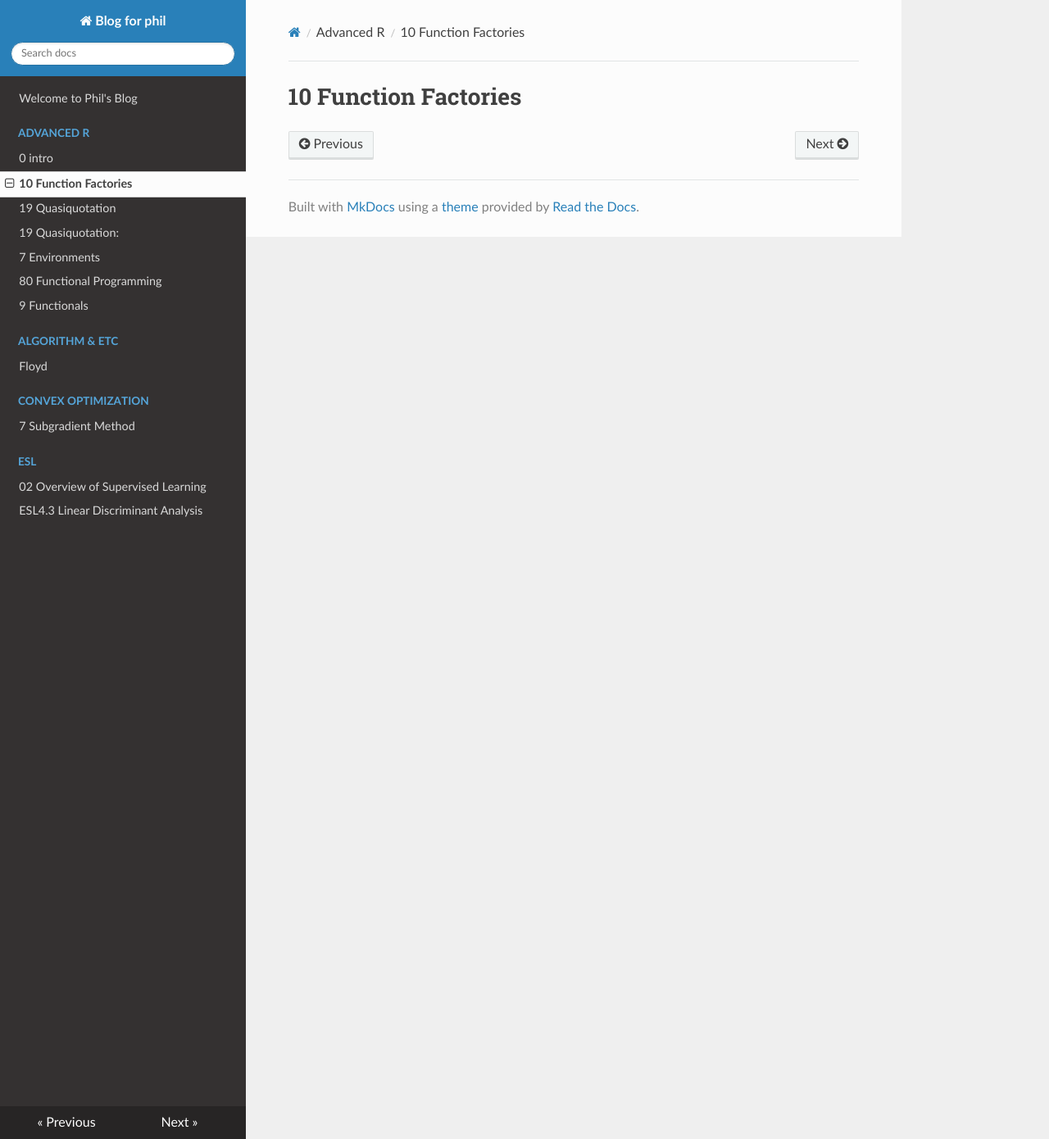
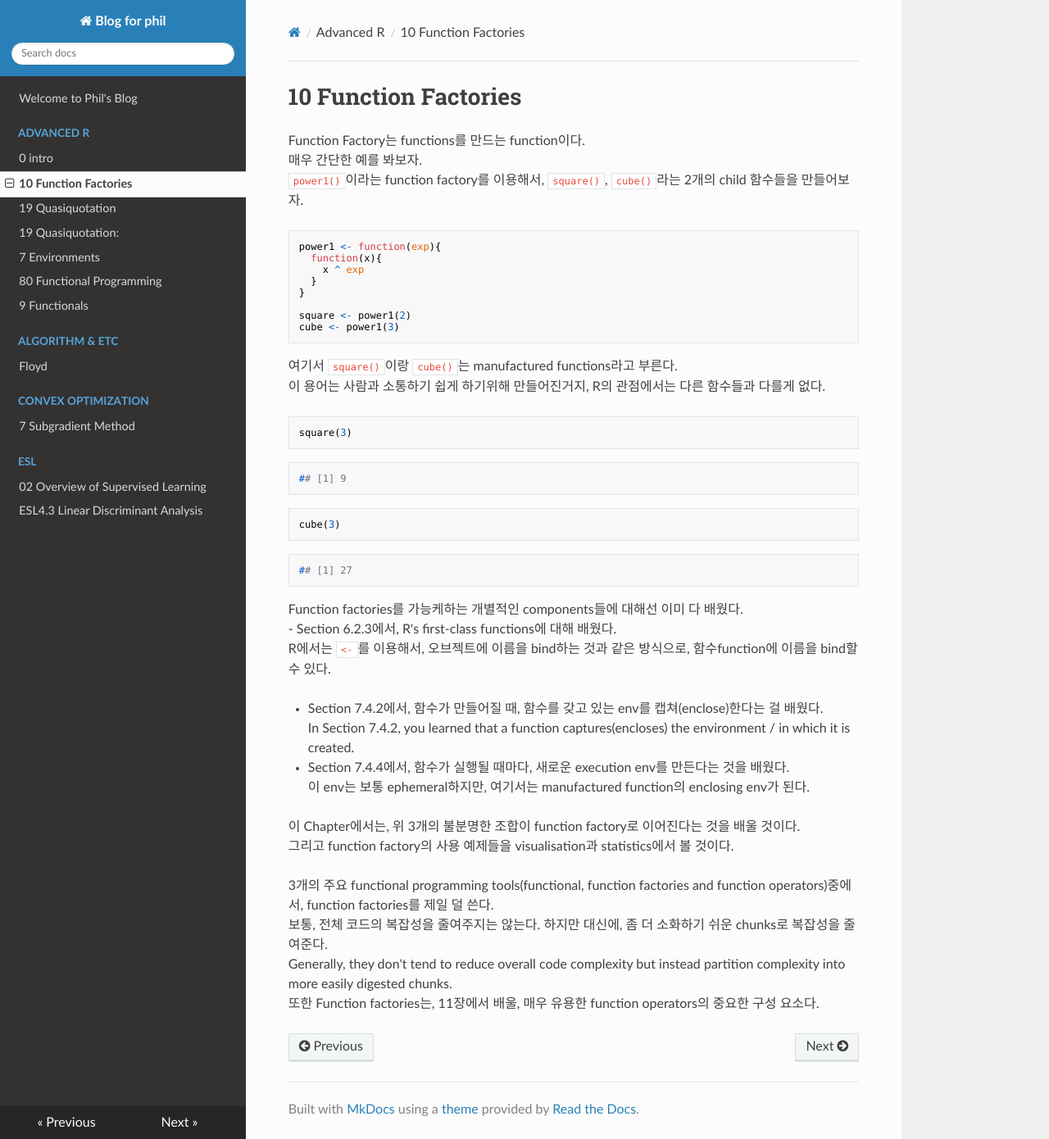
Before and after one commit to philyoun/portfolio, an MkDocs documentation site: the page built from docs/Advanced R/10-Function-Factories.md, in a window 1280 px wide and 1390 px high. Shown: the whole window at 82% size. Built offline with MkDocs 1.6.1, drawn with Linux system fonts in a browser that asks for light colours; nearby versions of some CDN libraries.

Commit message:
update1 function factories

````diff
--- a/docs/Advanced R/10-Function-Factories.md
+++ b/docs/Advanced R/10-Function-Factories.md
@@ -1,2 +1,39 @@
 10 Function Factories
 =====================
+
+Function Factory는 functions를 만드는 function이다. <br /> 매우 간단한 예를 봐보자. <br /> `power1()`이라는 function factory를 이용해서, `square()`, `cube()`라는 2개의 child 함수들을 만들어보자. <br />
+
+``` r
+power1 <- function(exp){
+  function(x){
+    x ^ exp
+  }
+}
+
+square <- power1(2)
+cube <- power1(3)
+```
+
+여기서 `square()`이랑 `cube()`는 manufactured functions라고 부른다. <br /> 이 용어는 사람과 소통하기 쉽게 하기위해 만들어진거지, R의 관점에서는 다른 함수들과 다를게 없다. <br />
+
+``` r
+square(3)
+```
+
+    ## [1] 9
+
+``` r
+cube(3)
+```
+
+    ## [1] 27
+
+Function factories를 가능케하는 개별적인 components들에 대해선 이미 다 배웠다. <br /> - Section 6.2.3에서, R's first-class functions에 대해 배웠다. <br /> R에서는 `<-`를 이용해서, 오브젝트에 이름을 bind하는 것과 같은 방식으로, 함수function에 이름을 bind할 수 있다.
+
+-   Section 7.4.2에서, 함수가 만들어질 때, 함수를 갖고 있는 env를 캡쳐(enclose)한다는 걸 배웠다. <br /> In Section 7.4.2, you learned that a function captures(encloses) the environment / in which it is created.
+
+-   Section 7.4.4에서, 함수가 실행될 때마다, 새로운 execution env를 만든다는 것을 배웠다. <br /> 이 env는 보통 ephemeral하지만, 여기서는 manufactured function의 enclosing env가 된다.
+
+이 Chapter에서는, 위 3개의 불분명한 조합이 function factory로 이어진다는 것을 배울 것이다. <br /> 그리고 function factory의 사용 예제들을 visualisation과 statistics에서 볼 것이다.
+
+3개의 주요 functional programming tools(functional, function factories and function operators)중에서, function factories를 제일 덜 쓴다. <br /> 보통, 전체 코드의 복잡성을 줄여주지는 않는다. 하지만 대신에, 좀 더 소화하기 쉬운 chunks로 복잡성을 줄여준다. <br /> Generally, they don't tend to reduce overall code complexity but instead partition complexity into more easily digested chunks. <br /> 또한 Function factories는, 11장에서 배울, 매우 유용한 function operators의 중요한 구성 요소다.
````
Also changed, not shown: docs/Advanced R/10-Function Factories.Rmd (+39 -0 lines).
